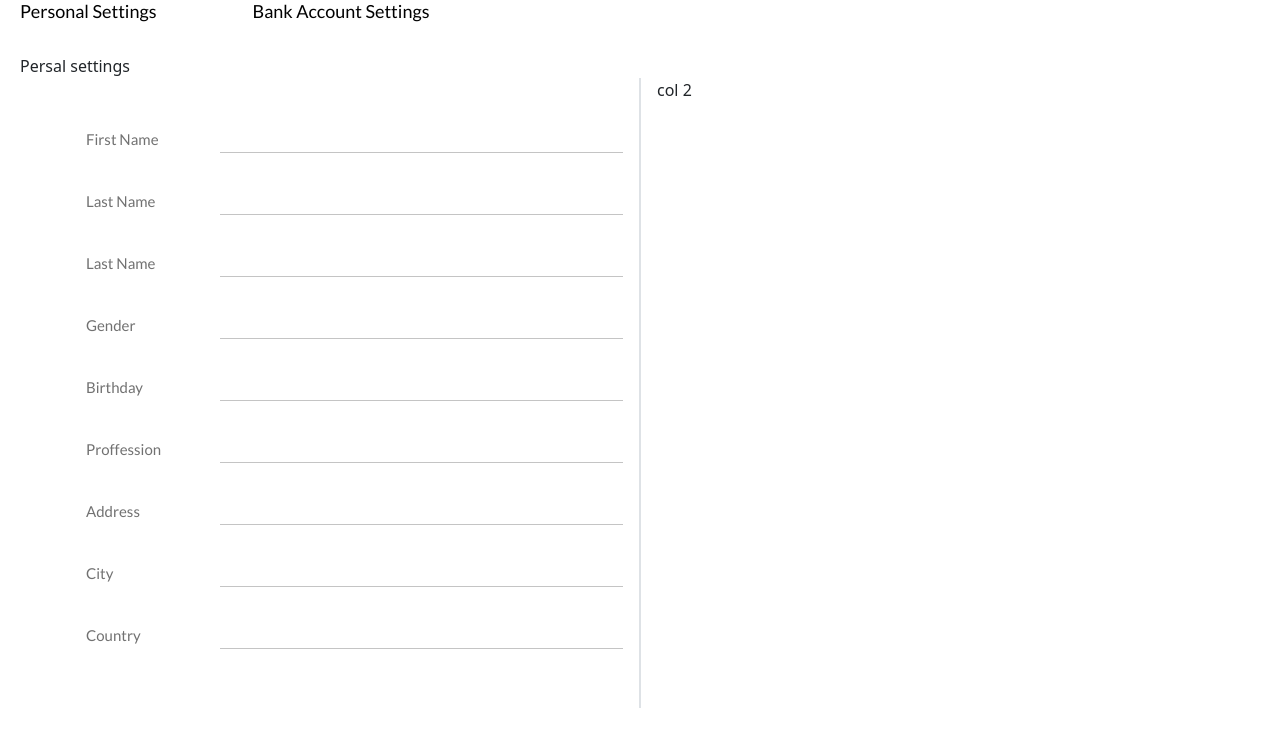
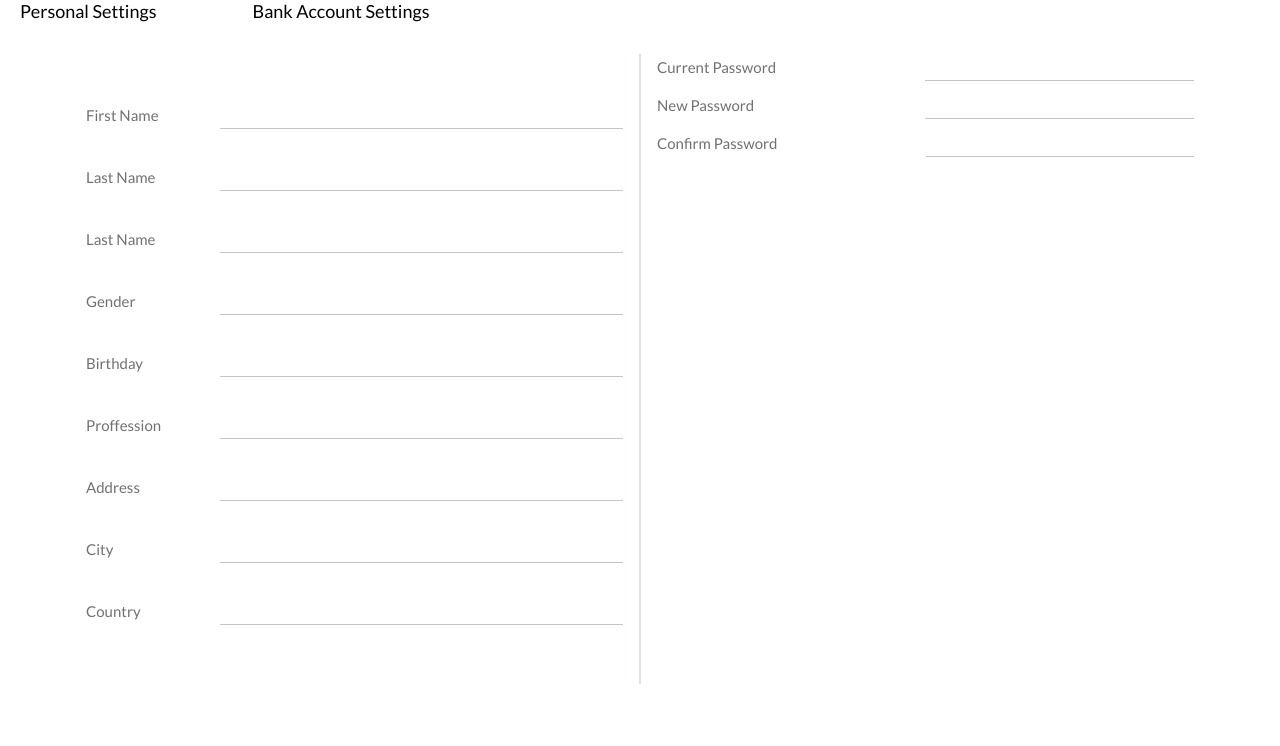
Before and after one commit to Dreezy305/HuntersWall, a Next.js app: page /settings in a window 1280 px wide. Shown: the top 746 px of the page. Built offline with nearby package versions, Linux system fonts and the light colour scheme; no server answers.

Commit message:
settings page, personal settings and bank acc settings

```diff
--- a/components/personalSettings.js
+++ b/components/personalSettings.js
@@ -3,7 +3,6 @@ import React from "react";
 function PersonalSettings() {
   return (
     <div className="personalSettings">
-      Persal settings
       <div className="container">
         <div className="row">
           <div className="col-lg-6 border-end px-3">
@@ -137,7 +136,53 @@ function PersonalSettings() {
               </div>
             </form>
           </div>
-          <div className="col-lg-6 border-start px-3">col 2</div>
+          <div className="col-lg-6 border-start px-3">
+            {/* CURRENT PSWD */}
+            <div className="d-flex justify-content-between align-items-baseline">
+              <label className="form-label label pb-2 me-3">
+                Current Password
+              </label>
+              <br />
+              <input
+                type="text"
+                className="ms-3 w-50 input"
+                value=""
+                autoComplete="on"
+                autoFocus
+                required
+              />
+            </div>
+
+            {/* NEW PSWD */}
+            <div className="d-flex justify-content-between align-items-baseline">
+              <label className="form-label label pb-2 me-3">New Password</label>
+              <br />
+              <input
+                type="text"
+                className="ms-3 w-50 input"
+                value=""
+                autoComplete="on"
+                autoFocus
+                required
+              />
+            </div>
+
+            {/* CONFIRM PSWD */}
+            <div className="d-flex justify-content-between align-items-baseline">
+              <label className="form-label label pb-2 me-3">
+                Confirm Password
+              </label>
+              <br />
+              <input
+                type="text"
+                className="ms-3 w-50 input"
+                value=""
+                autoComplete="on"
+                autoFocus
+                required
+              />
+            </div>
+          </div>
         </div>
       </div>
     </div>
```
